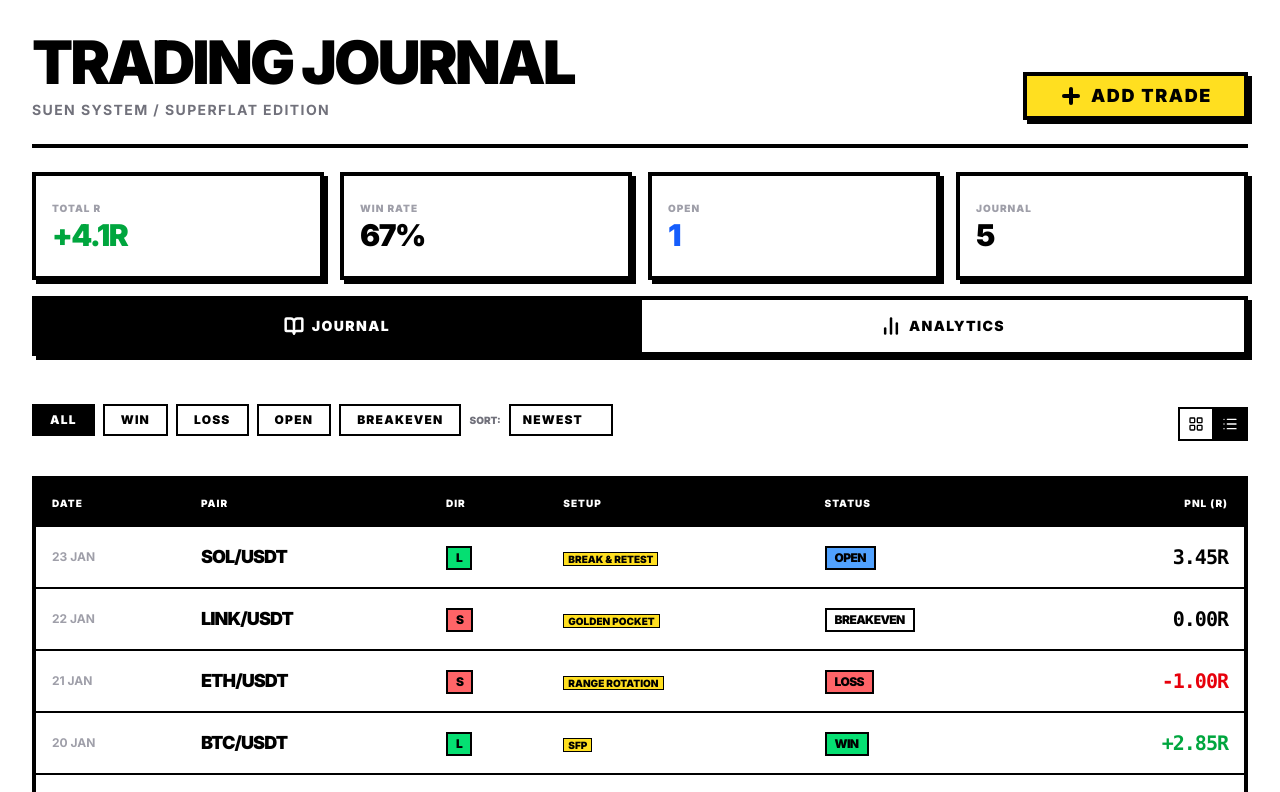
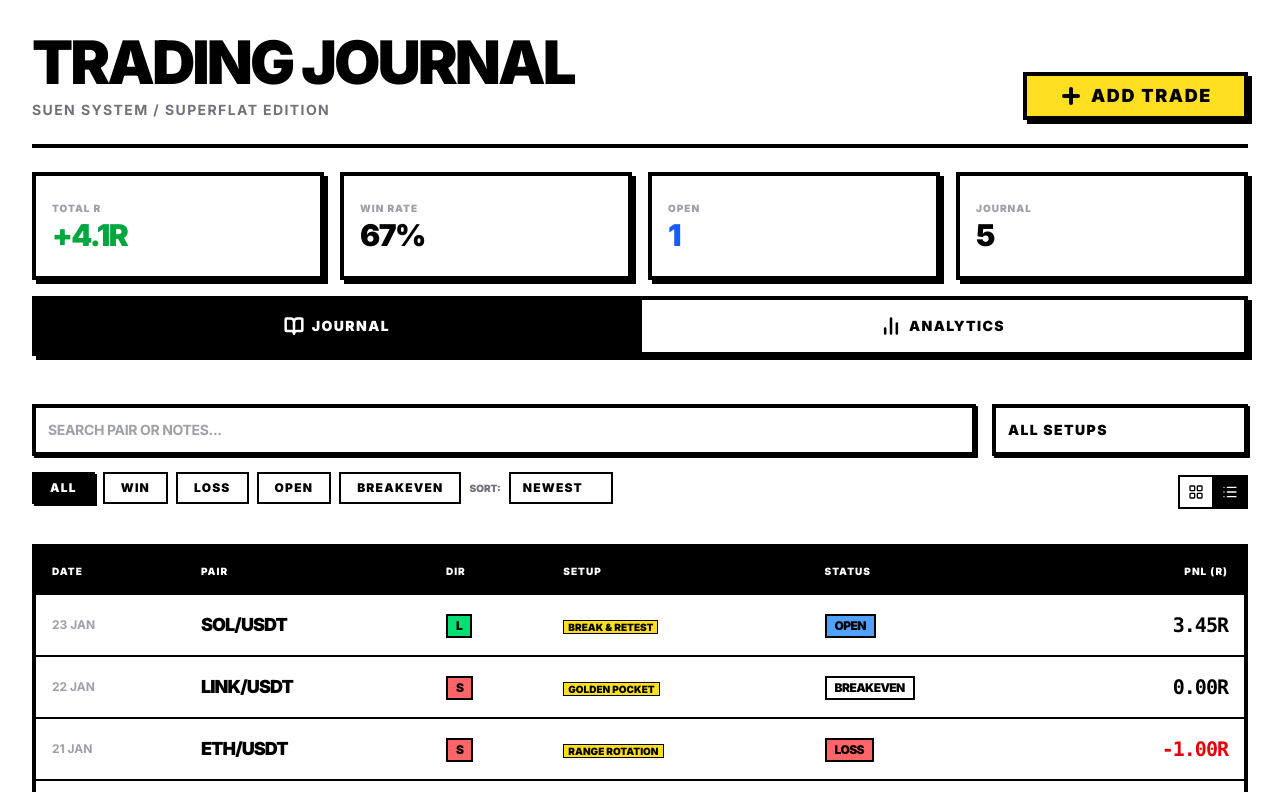
Before and after one commit to BasedDevNgmi/tradingjournal, a Next.js app: page / in a window 1280 px wide. Shown: the top 792 px of the page. Built offline with nearby package versions, Linux system fonts and the light colour scheme.

Commit message:
Feature: Searchbar en Setup filter toegevoegd

```diff
--- a/components/filter-bar.tsx
+++ b/components/filter-bar.tsx
@@ -10,6 +10,11 @@ interface FilterBarProps {
   onFilterChange: (filter: FilterType) => void;
   activeSort: string;
   onSortChange: (sort: string) => void;
+  searchQuery: string;
+  onSearchChange: (query: string) => void;
+  selectedSetup: string;
+  onSetupChange: (setup: string) => void;
+  uniqueSetups: string[];
   viewMode: 'grid' | 'table';
   onViewModeChange: (mode: 'grid' | 'table') => void;
 }
@@ -19,6 +24,11 @@ export function FilterBar({
   onFilterChange,
   activeSort,
   onSortChange,
+  searchQuery,
+  onSearchChange,
+  selectedSetup,
+  onSetupChange,
+  uniqueSetups,
   viewMode,
   onViewModeChange
 }: FilterBarProps) {
@@ -26,6 +36,31 @@ export function FilterBar({
 
   return (
     <div className="space-y-4">
+      {/* Search and Setup Filter Row */}
+      <div className="flex flex-col md:flex-row gap-4">
+        <div className="flex-1">
+          <input
+            type="text"
+            value={searchQuery}
+            onChange={(e) => onSearchChange(e.target.value)}
+            placeholder="Search pair or notes..."
+            className="w-full bg-white border-4 border-black p-3 text-sm font-bold uppercase tracking-tight outline-none focus:bg-yellow-50 placeholder:text-zinc-400 transition-colors shadow-[2px_2px_0px_0px_rgba(0,0,0,1)]"
+          />
+        </div>
+        <div className="w-full md:w-64">
+          <select
+            value={selectedSetup}
+            onChange={(e) => onSetupChange(e.target.value)}
+            className="w-full appearance-none bg-white border-4 border-black p-3 text-sm font-black uppercase tracking-widest outline-none focus:bg-yellow-50 cursor-pointer shadow-[2px_2px_0px_0px_rgba(0,0,0,1)]"
+          >
+            <option value="all">All Setups</option>
+            {uniqueSetups.map(setup => (
+              <option key={setup} value={setup}>{setup}</option>
+            ))}
+          </select>
+        </div>
+      </div>
+
       <div className="flex items-center justify-between gap-4">
         {/* Horizontal Scrollable Container for Filters and Sort */}
         <div className="flex-1 overflow-x-auto no-scrollbar pb-2 -mx-4 px-4 sm:mx-0 sm:px-0">
@@ -38,7 +73,7 @@ export function FilterBar({
                 className={cn(
                   "shrink-0 px-4 py-1.5 text-xs font-black uppercase tracking-widest border-2 border-black transition-all active:translate-y-[2px]",
                   activeFilter === filter
-                    ? "bg-black text-white"
+                    ? "bg-black text-white shadow-[2px_2px_0px_0px_rgba(0,0,0,1)]"
                     : "bg-white text-black hover:bg-zinc-100"
                 )}
               >
@@ -64,7 +99,7 @@ export function FilterBar({
           </div>
         </div>
 
-        {/* View Toggle - Hidden on very small screens or kept if space permits */}
+        {/* View Toggle - Hidden on very small screens */}
         <div className="hidden md:flex items-center shrink-0 border-2 border-black h-[34px]">
           <button
             onClick={() => onViewModeChange('grid')}
--- a/components/trade-list.tsx
+++ b/components/trade-list.tsx
@@ -12,6 +12,8 @@ export function TradeList() {
   const { trades } = useTrades();
   const [filter, setFilter] = useState<FilterType>('All');
   const [sortBy, setSortBy] = useState<string>('newest');
+  const [searchQuery, setSearchQuery] = useState("");
+  const [selectedSetup, setSelectedSetup] = useState("all");
   const [viewMode, setViewMode] = useState<'grid' | 'table'>('table');
   const [mounted, setMounted] = useState(false);
 
@@ -20,12 +22,31 @@ export function TradeList() {
     setMounted(true);
   }, []);
 
+  const uniqueSetups = useMemo(() => {
+    const setups = new Set(trades.map(t => t.setupType));
+    return Array.from(setups).sort();
+  }, [trades]);
+
   const filteredAndSortedTrades = useMemo(() => {
     let result = [...trades];
 
-    // Filtering
+    // Status Filtering
     if (filter !== 'All') {
       result = result.filter(trade => trade.status === filter);
+    }
+
+    // Setup Filtering
+    if (selectedSetup !== 'all') {
+      result = result.filter(trade => trade.setupType === selectedSetup);
+    }
+
+    // Text Search
+    if (searchQuery.trim()) {
+      const query = searchQuery.toLowerCase();
+      result = result.filter(trade =>
+        trade.pair.toLowerCase().includes(query) ||
+        (trade.notes && trade.notes.toLowerCase().includes(query))
+      );
     }
 
     // Sorting
@@ -40,7 +61,7 @@ export function TradeList() {
     }
 
     return result;
-  }, [trades, filter, sortBy]);
+  }, [trades, filter, sortBy, searchQuery, selectedSetup]);
 
   if (!mounted) {
     return (
@@ -62,6 +83,11 @@ export function TradeList() {
         onFilterChange={setFilter}
         activeSort={sortBy}
         onSortChange={setSortBy}
+        searchQuery={searchQuery}
+        onSearchChange={setSearchQuery}
+        selectedSetup={selectedSetup}
+        onSetupChange={setSelectedSetup}
+        uniqueSetups={uniqueSetups}
         viewMode={viewMode}
         onViewModeChange={setViewMode}
       />
```
